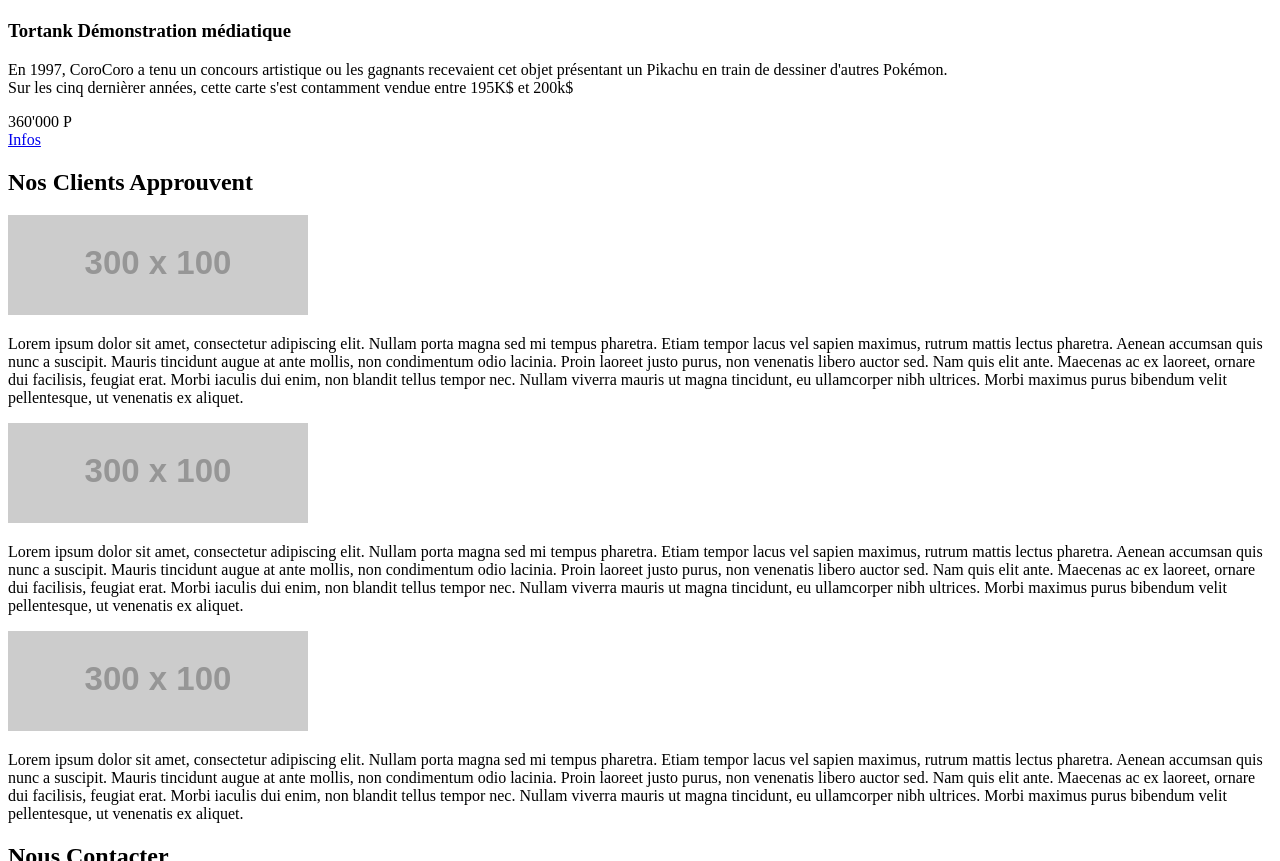
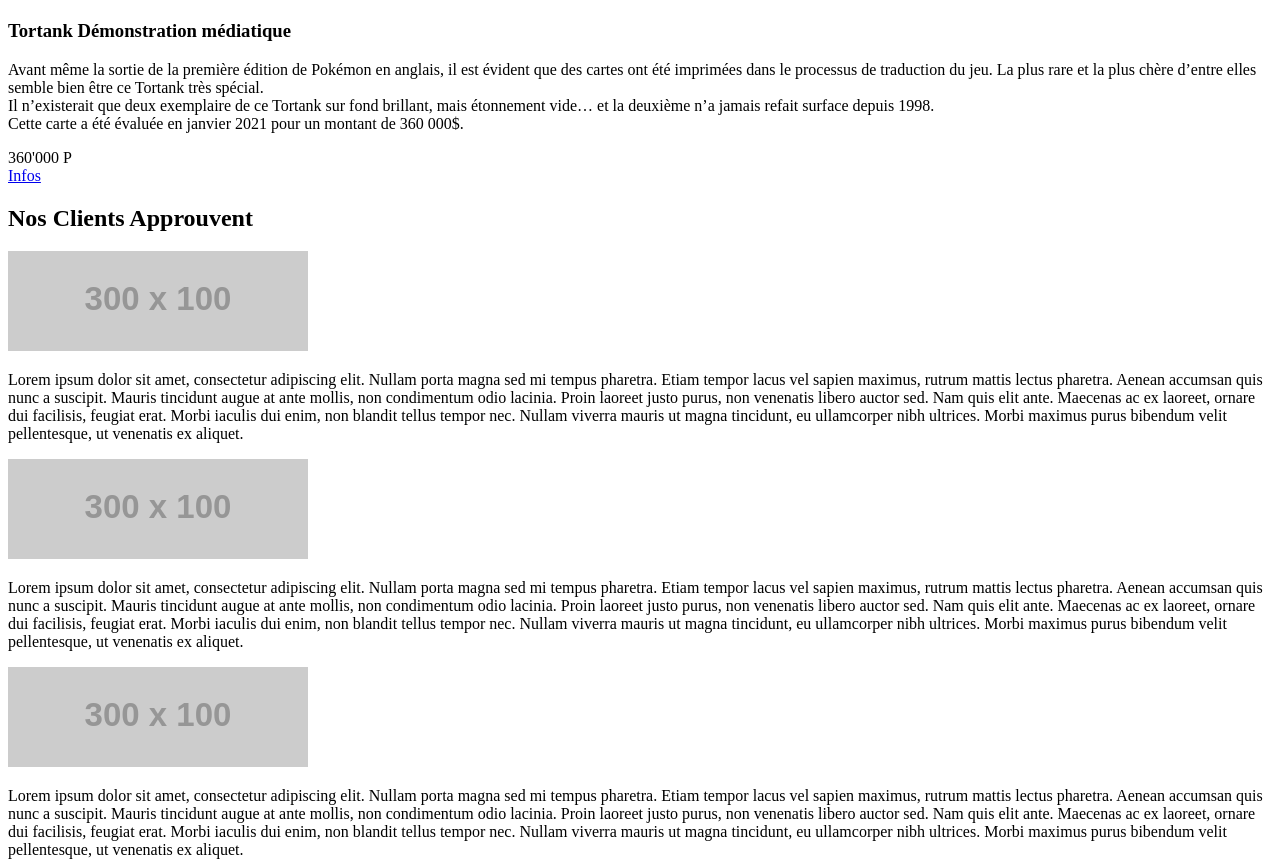
Before and after one commit to ThomasKaizen/supradev-DavidThomas, a plain HTML site: page index.html in a window 1280 px wide. Shown: the part 2546-3407 px from the top of the page. Drawn offline with Linux system fonts and the light colour scheme; placeholder pictures from the web are drawn by us.

Commit message:
ajout info Tortank

```diff
--- a/index.html
+++ b/index.html
@@ -111,12 +111,17 @@
         <div class="item-description">
           <h3>Tortank Démonstration médiatique</h3>
           <p>
-            En 1997, CoroCoro a tenu un concours artistique ou les gagnants
-            recevaient cet objet présentant un Pikachu en train de dessiner
-            d'autres Pokémon. <br />
+            Avant même la sortie de la première édition de Pokémon en anglais,
+            il est évident que des cartes ont été imprimées dans le processus de
+            traduction du jeu. La plus rare et la plus chère d’entre elles
+            semble bien être ce Tortank très spécial. <br />
 
-            Sur les cinq dernièrer années, cette carte s'est contamment vendue
-            entre 195K$ et 200k$
+            Il n’existerait que deux exemplaire de ce Tortank sur fond brillant,
+            mais étonnement vide… et la deuxième n’a jamais refait surface
+            depuis 1998. <br />
+
+            Cette carte a été évaluée en janvier 2021 pour un montant de 360
+            000$.
           </p>
         </div>
         <div class="price-button">360'000 P</div>
```
